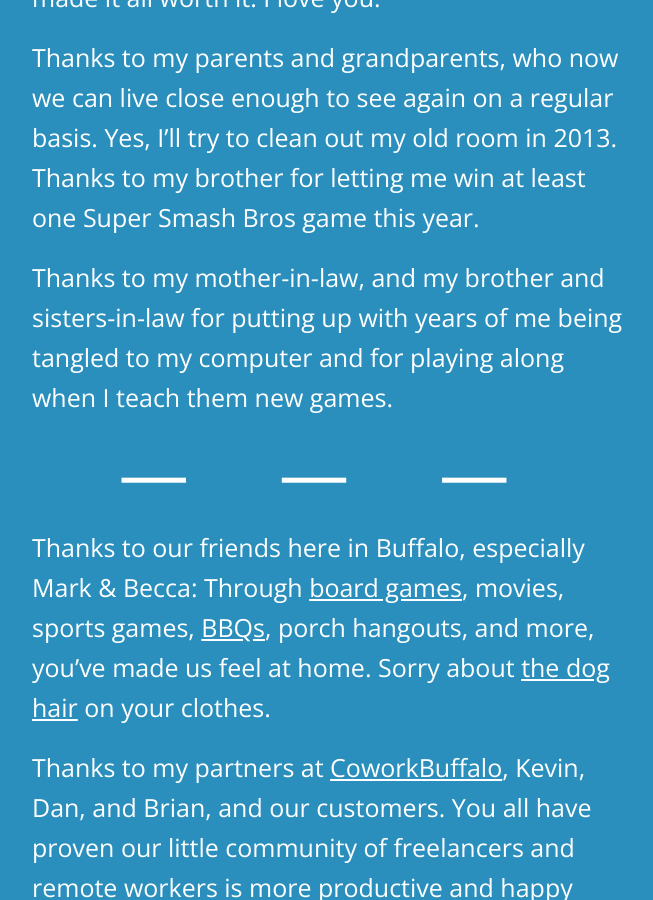
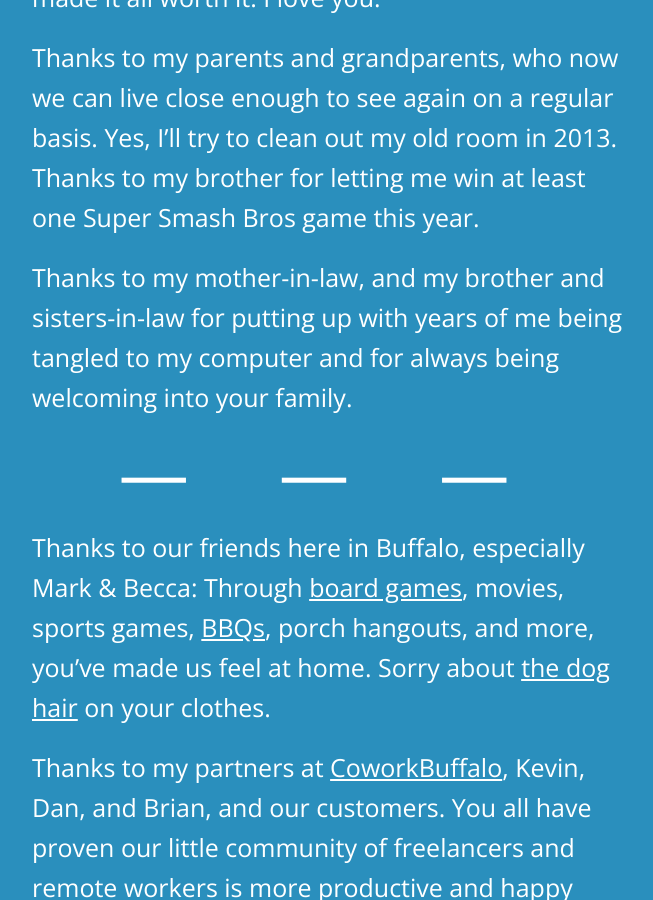
Before and after one commit to qrush/qrush.github.com, a Jekyll site: the page built from 2012/index.markdown, in a window 1280 px wide and 900 px high, scrolled down 308 px. Shown: the whole window, without its empty margins (308-961 px from the left). Built offline with Jekyll 4.4.1, drawn with Linux system fonts in a browser that asks for light colours.

Commit message:
Fixed up

```diff
--- a/2012/index.markdown
+++ b/2012/index.markdown
@@ -7,7 +7,7 @@ Thanks to my wife, Amanda, for being awesome, learning [how to program](https://
 
 Thanks to my parents and grandparents, who now we can live close enough to see again on a regular basis. Yes, I'll try to clean out my old room in 2013. Thanks to my brother for letting me win at least one Super Smash Bros game this year.
 
-Thanks to my mother-in-law, and my brother and sisters-in-law for putting up with years of me being tangled to my computer and for playing along when I teach them new games.
+Thanks to my mother-in-law, and my brother and sisters-in-law for putting up with years of me being tangled to my computer and for always being welcoming into your family.
 
 ## — — —
 
```
